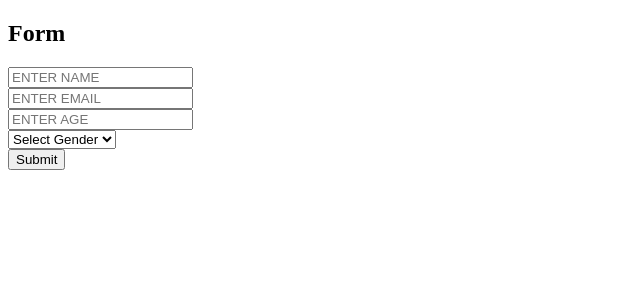
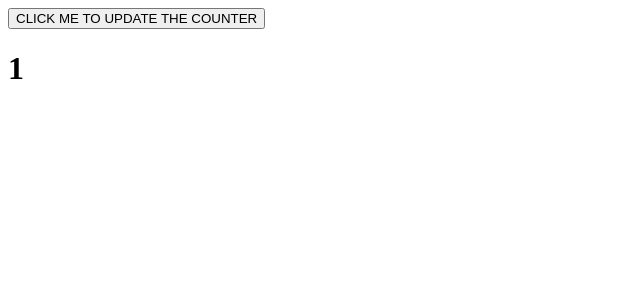
Before and after one commit to karanjoshi-kj/REACT, a React (Vite) app in the folder demo/: page / in a window 1280 px wide. Shown: the top 300 px of the page, without its empty margins (0-640 px from the left). Built offline with nearby package versions, Linux system fonts and the light colour scheme.

Commit message:
REACT HOOKS

```diff
--- a/demo/src/App.jsx
+++ b/demo/src/App.jsx
@@ -2,6 +2,7 @@
 // import NavBar from "./components/Topbar/NavBar"
 // import Topbar2 from "./components/TopBar2/Topbar2"
 
+import Usestate from "./components/HOOKS/Usestate"
 import Form from "./components/QuestionPractice/Form"
 
 // import Navbar3 from "./components/navbar4/Navbar3"
@@ -20,7 +21,8 @@ import Form from "./components/QuestionPractice/Form"
 function App() {
   return (
     <>
-    <Form/>
+    <Usestate/>
+    {/* <Form/> */}
     {/* <Form/> */}
   {/* <Idcard/> */}
 
--- /dev/null
+++ b/demo/src/components/HOOKS/Usestate.jsx
@@ -0,0 +1,16 @@
+import React , {useState} from 'react'
+
+const Usestate = () => {
+    const [count , setcount] = useState(1) ;
+    console.log(count);
+  return (
+    <div>
+        <button onClick={() => setcount(count + 1)}>CLICK ME TO UPDATE THE COUNTER</button>
+
+        {/* TO PRINT THE VALUE IN THE FORMAT OF DOM . */}
+        <h1>{count}</h1>
+    </div>
+  )
+}
+
+export default Usestate
```
